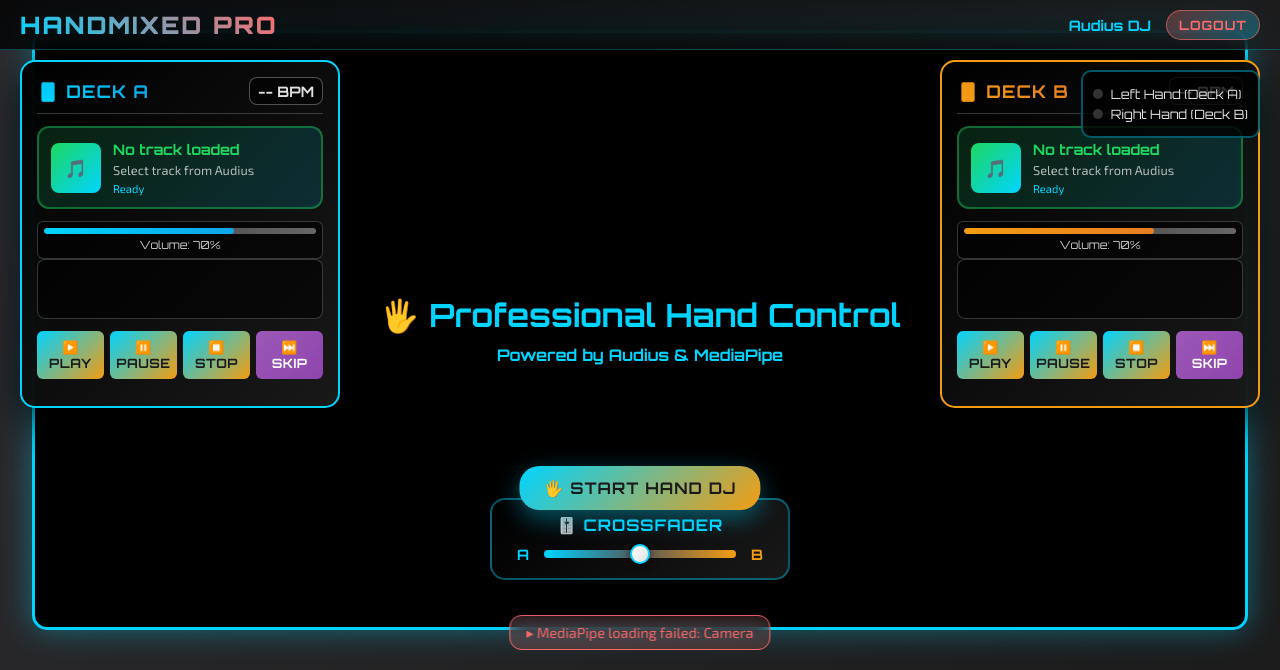
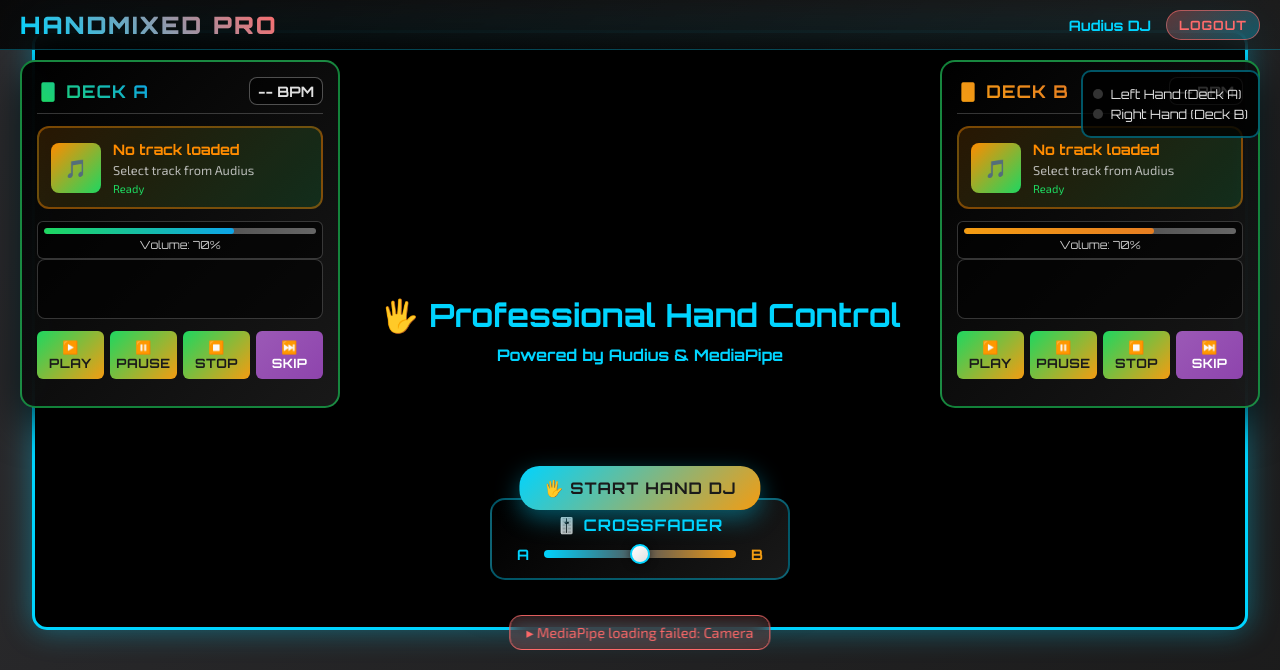
Before and after one commit to andeerewOnGitHub/handMixed, a Django app: page / in a window 1280 px wide. Shown: the top 670 px of the page. Run offline with Django 4.2, Linux system fonts and the light colour scheme; some libraries are stand-ins or nearby versions.

Commit message:
bug fixing color logic

```diff
--- a/static/css/base.css
+++ b/static/css/base.css
@@ -26,18 +26,25 @@ body {
 /* Hand Control Animations */
 @keyframes handPulse {
     0%, 100% {
-        box-shadow: 0 0 20px rgba(0, 212, 255, 0.6);
+        box-shadow: 0 0 30px rgba(30, 215, 96, 0.8);
         transform: scale(1);
     }
     50% {
-        box-shadow: 0 0 40px rgba(0, 212, 255, 0.9);
+        box-shadow: 0 0 50px rgba(30, 215, 96, 1.0);
         transform: scale(1.02);
     }
 }
 
-@keyframes deckActivePulse {
-    0%, 100% { border-color: rgba(30, 215, 96, 0.6); }
-    50% { border-color: rgba(30, 215, 96, 1); }
+/* Deck A (Left) - Blue when hand detected */
+@keyframes deckAPulse {
+    0%, 100% { border-color: rgba(0, 212, 255, 0.8); }   /* BLUE */
+    50% { border-color: rgba(0, 212, 255, 1.0); }        /* BRIGHT BLUE */
+}
+
+/* Deck B (Right) - Orange when hand detected */
+@keyframes deckBPulse {
+    0%, 100% { border-color: rgba(255, 140, 0, 0.8); }   /* ORANGE */
+    50% { border-color: rgba(255, 140, 0, 1.0); }        /* BRIGHT ORANGE */
 }
 
 /* Scrollbar */
@@ -51,6 +58,6 @@ body {
 }
 
 ::-webkit-scrollbar-thumb {
-    background: linear-gradient(135deg, #00d4ff, #f39c12);
+    background: linear-gradient(135deg, #1ed760, #f39c12);
     border-radius: 3px;
 }
--- a/static/css/bpm-styles.css
+++ b/static/css/bpm-styles.css
@@ -0,0 +1 @@
+/* BPM-related styles */
--- a/static/css/decks.css
+++ b/static/css/decks.css
@@ -7,7 +7,7 @@
     backdrop-filter: blur(20px);
     border-radius: 15px;
     padding: 15px;
-    border: 2px solid rgba(0, 212, 255, 0.4);
+    border: 2px solid rgba(30, 215, 96, 0.4);  /* GREEN default border */
     box-shadow: 0 15px 40px rgba(0, 0, 0, 0.8);
     z-index: 100;
     transition: all 0.3s ease;
@@ -15,16 +15,22 @@
 
 .deck-overlay.left {
     left: 20px;
-    border-color: #00d4ff;
+    border-color: rgba(30, 215, 96, 0.6);  /* GREEN default for Deck A */
 }
 
 .deck-overlay.right {
     right: 20px;
-    border-color: #f39c12;
+    border-color: rgba(30, 215, 96, 0.6);  /* GREEN default for Deck B */
 }
 
-.deck-overlay.hand-active {
-    animation: deckActivePulse 1.5s ease-in-out infinite;
+/* When hand is detected */
+.deck-overlay.left.hand-active {
+    animation: deckAPulse 1.5s ease-in-out infinite;  /* BLUE animation for Deck A */
+    transform: translateY(-5px);
+}
+
+.deck-overlay.right.hand-active {
+    animation: deckBPulse 1.5s ease-in-out infinite;  /* ORANGE animation for Deck B */
     transform: translateY(-5px);
 }
 
@@ -46,7 +52,7 @@
 }
 
 .deck-overlay.left .deck-title {
-    background: linear-gradient(45deg, #00d4ff, #0ea5e9);
+    background: linear-gradient(45deg, #1ed760, #0ea5e9);
     -webkit-background-clip: text;
     -webkit-text-fill-color: transparent;
 }
@@ -90,7 +96,7 @@
 }
 
 .deck-overlay.left .deck-volume-fill {
-    background: linear-gradient(90deg, #00d4ff, #0ea5e9);
+    background: linear-gradient(90deg, #1ed760, #0ea5e9);
 }
 
 .deck-overlay.right .deck-volume-fill {
@@ -107,8 +113,8 @@
 
 /* Track Display */
 .deck-track-display {
-    background: linear-gradient(135deg, rgba(30, 215, 96, 0.15), rgba(0, 212, 255, 0.15));
-    border: 2px solid rgba(30, 215, 96, 0.4);
+    background: linear-gradient(135deg, rgba(255, 140, 0, 0.15), rgba(30, 215, 96, 0.15));
+    border: 2px solid rgba(255, 140, 0, 0.4);
     border-radius: 12px;
     padding: 12px;
     margin-bottom: 12px;
@@ -121,26 +127,26 @@
 }
 
 .deck-track-display:hover {
-    border-color: #1ed760;
-    background: linear-gradient(135deg, rgba(30, 215, 96, 0.25), rgba(0, 212, 255, 0.25));
+    border-color: #ff8c00;
+    background: linear-gradient(135deg, rgba(255, 140, 0, 0.25), rgba(30, 215, 96, 0.25));
     transform: translateY(-2px);
 }
 
 .deck-track-display.loaded {
-    border-color: #1ed760;
-    background: linear-gradient(135deg, rgba(30, 215, 96, 0.3), rgba(0, 212, 255, 0.3));
+    border-color: #ff8c00;
+    background: linear-gradient(135deg, rgba(255, 140, 0, 0.3), rgba(30, 215, 96, 0.3));
 }
 
 .deck-track-display.auto-loaded {
     border-color: #9b59b6;
-    background: linear-gradient(135deg, rgba(155, 89, 182, 0.3), rgba(0, 212, 255, 0.3));
+    background: linear-gradient(135deg, rgba(155, 89, 182, 0.3), rgba(30, 215, 96, 0.3));
 }
 
 .deck-track-artwork {
     width: 50px;
     height: 50px;
     border-radius: 8px;
-    background: linear-gradient(135deg, #1ed760, #00d4ff);
+    background: linear-gradient(135deg, #ff8c00, #1ed760);
     display: flex;
     align-items: center;
     justify-content: center;
@@ -165,7 +171,7 @@
 .deck-track-name {
     font-size: 0.9rem;
     font-weight: 600;
-    color: #1ed760;
+    color: #ff8c00;
     margin-bottom: 4px;
     font-family: 'Orbitron', monospace;
     white-space: nowrap;
@@ -185,7 +191,7 @@
 
 .deck-track-status {
     font-size: 0.7rem;
-    color: #00d4ff;
+    color: #1ed760;
 }
 
 /* Waveform Container */
@@ -214,7 +220,7 @@
 }
 
 .deck-btn, .control-btn {
-    background: linear-gradient(135deg, #00d4ff, #f39c12);
+    background: linear-gradient(135deg, #1ed760, #f39c12);
     border: none;
     padding: 8px 6px;
     border-radius: 6px;
@@ -230,7 +236,7 @@
 
 .deck-btn:hover, .control-btn:hover {
     transform: translateY(-1px);
-    box-shadow: 0 4px 12px rgba(0, 212, 255, 0.3);
+    box-shadow: 0 4px 12px rgba(30, 215, 96, 0.3);
 }
 
 .deck-btn:disabled {
--- a/static/js/audio/deck-manager.js
+++ b/static/js/audio/deck-manager.js
@@ -12,10 +12,11 @@ function selectDeck(deckLetter) {
     });
 
     const selectedDisplay = document.getElementById(`deck${deckLetter}TrackDisplay`);
-    selectedDisplay.style.borderColor = deckLetter === 'A' ? '#00d4ff' : '#f39c12';
+    // Updated colors: Default green, Deck A gets blue when selected, Deck B gets orange when selected
+    selectedDisplay.style.borderColor = deckLetter === 'A' ? '#1ed760' : '#1ed760'; // Both green for default
     selectedDisplay.style.background = deckLetter === 'A' ?
-        'linear-gradient(135deg, rgba(0, 212, 255, 0.4), rgba(30, 215, 96, 0.4))' :
-        'linear-gradient(135deg, rgba(243, 156, 18, 0.4), rgba(30, 215, 96, 0.4))';
+        'linear-gradient(135deg, rgba(30, 215, 96, 0.4), rgba(255, 140, 0, 0.4))' :
+        'linear-gradient(135deg, rgba(30, 215, 96, 0.4), rgba(255, 140, 0, 0.4))';
 }
 
 // Load track to selected deck with BPM from Audius
@@ -216,7 +217,7 @@ function updateDeckBPM(deckLetter, bpmText) {
     } else if (bpmText.includes('BPM') && !bpmText.includes('--')) {
         // Actual BPM from Audius
         bpmElement.classList.add('detected');
-        bpmElement.style.color = '#1ed760';
+        bpmElement.style.color = '#ff8c00'; // Updated to orange
     } else {
         // No BPM
         bpmElement.classList.add('error');
@@ -340,7 +341,7 @@ async function playDeck(deckLetter) {
         updateDeckStatus(deckLetter, 'Playing');
         updateDeckUI(deckLetter);
 
-        console.log(`▶️ Playing Deck ${deckLetter}: ${deck.track.title} (${deck.bmp} BPM)`);
+        console.log(`▶️ Playing Deck ${deckLetter}: ${deck.track.title} (${deck.bpm} BPM)`);
         updateStatus(`Playing: ${deck.track.title} (${deck.bpm} BPM)`, 'success');
 
     } catch (error) {
--- a/templates/handmixed_auth/studio.html
+++ b/templates/handmixed_auth/studio.html
@@ -22,7 +22,7 @@
     <link rel="stylesheet" href="{% static 'css/controls.css' %}">
     <link rel="stylesheet" href="{% static 'css/music-hub.css' %}">
     <link rel="stylesheet" href="{% static 'css/responsive.css' %}">
-    <link rel="stylesheet" href="{% static 'css/bmp-styles.css' %}">
+    <link rel="stylesheet" href="{% static 'css/bpm-styles.css' %}">
 </head>
 
 <body>
```
Also changed, not shown: static/js/gestures/gesture-detector.js (+12 -0 lines).
